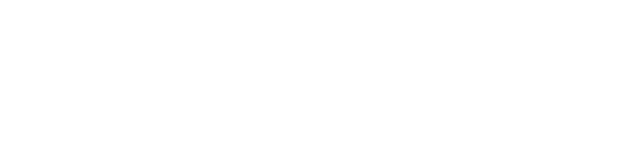
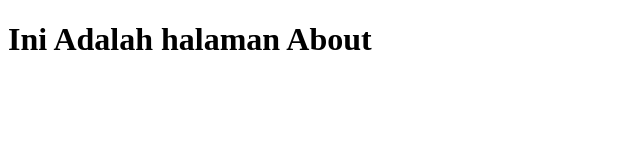
Before and after one commit to RakhaShidqi/BelajarGit, a plain HTML site: page about.html in a window 1280 px wide. Shown: the whole page, without its empty margins (0-640 px from the left). Drawn offline with Linux system fonts and the light colour scheme.

Commit message:
Editing About.html

```diff
--- a/about.html
+++ b/about.html
@@ -6,6 +6,6 @@
     <title>Ini Adalah Halaman About</title>
 </head>
 <body>
-
+    <h1>Ini Adalah halaman About</h1>
 </body>
 </html>
```
